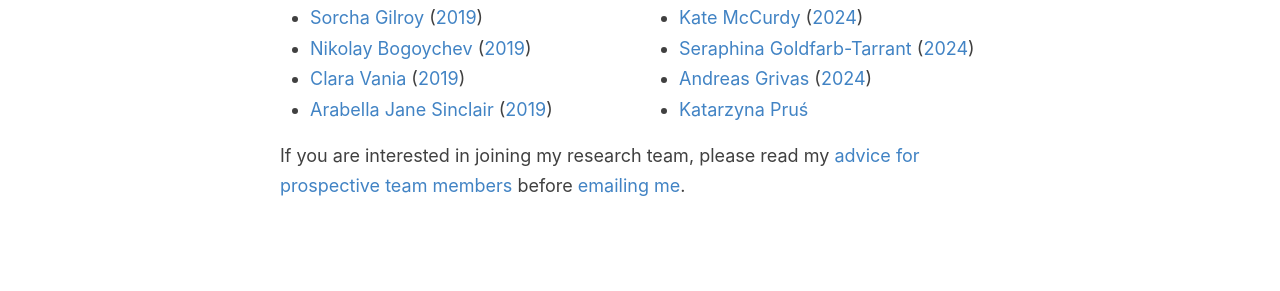
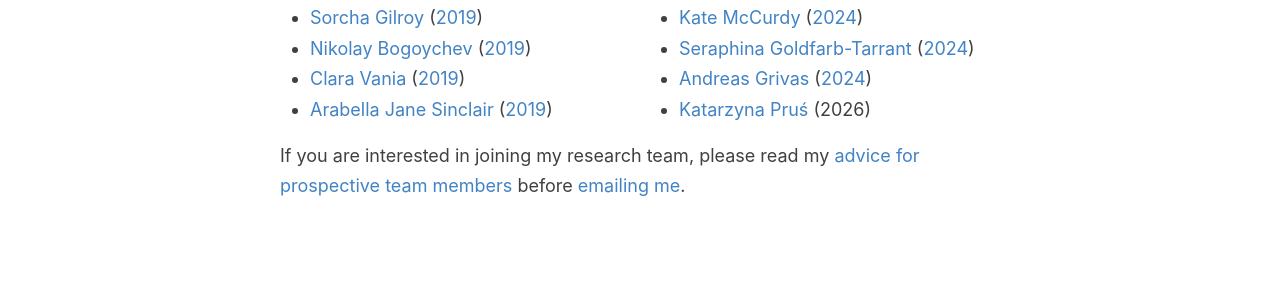
Before and after one commit to alopez/alopez.github.com, a Jekyll site: the page built from index.md, in a window 1280 px wide. Shown: the part 438-729 px from the top of the page. Built offline with Jekyll 4.4.1, drawn with Linux system fonts in a browser that asks for light colours; some web fonts are replaced; the list of posts is cut into pages by our own code.

Commit message:
Update index.md

```diff
--- a/index.md
+++ b/index.md
@@ -24,7 +24,7 @@ I have advised some immensely talented PhD students:
 - [Kate McCurdy](https://kmccurdy.github.io/) ([2024](https://era.ed.ac.uk/handle/1842/41429))
 - [Seraphina Goldfarb-Tarrant](https://seraphinatarrant.github.io/) ([2024](https://era.ed.ac.uk/handle/1842/41857))
 - [Andreas Grivas](https://grv.unargmaxable.ai/) ([2024](https://era.ed.ac.uk/handle/1842/42931))
-- [Katarzyna Pruś](https://www.linkedin.com/in/katarzyna-pru%C5%9B-6bb609107/)
+- [Katarzyna Pruś](https://www.linkedin.com/in/katarzyna-pru%C5%9B-6bb609107/) (2026)
 </div>
 
 If you are interested in joining my research team, please read my [advice for prospective team members](/prospective/) before [emailing me](/email/).
```
